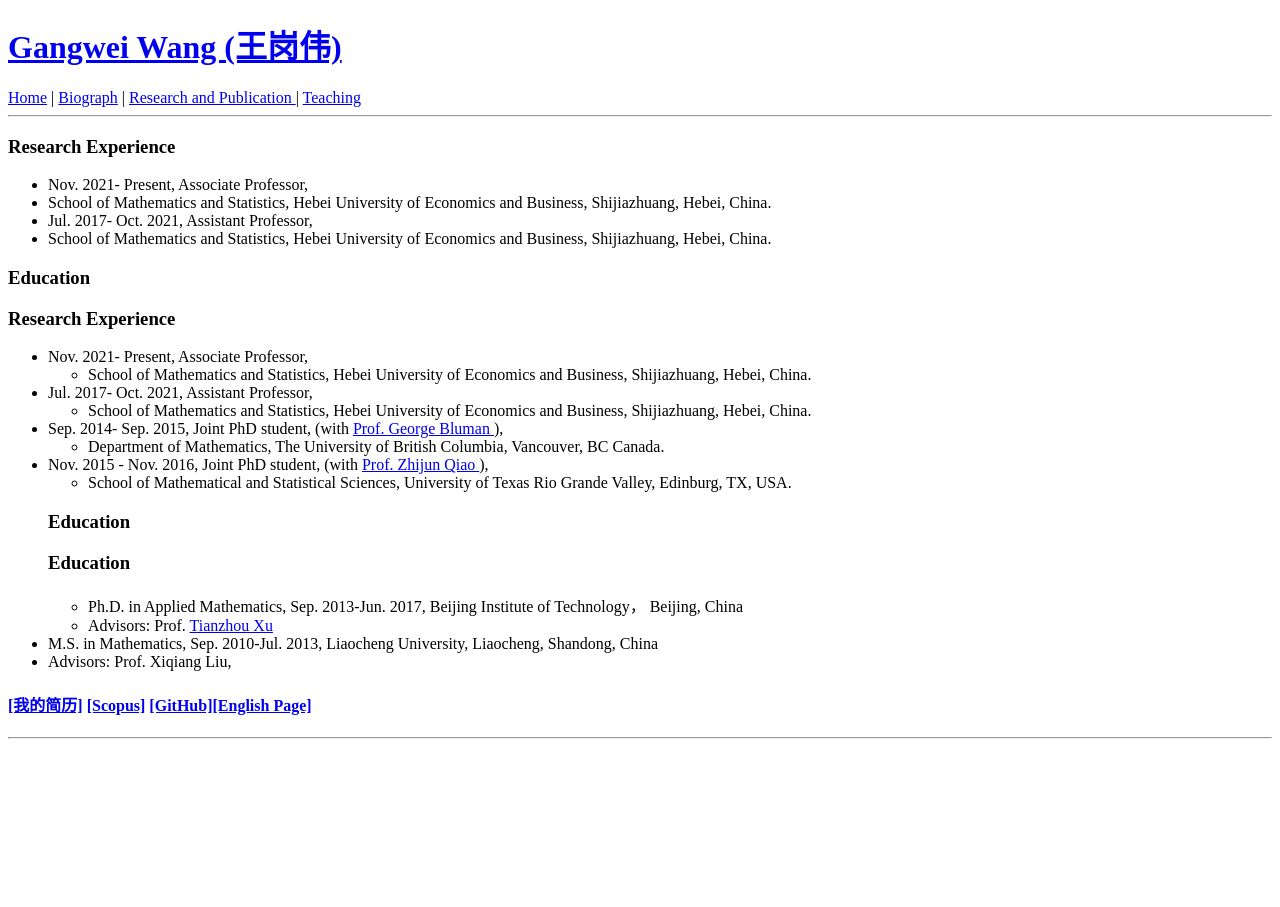
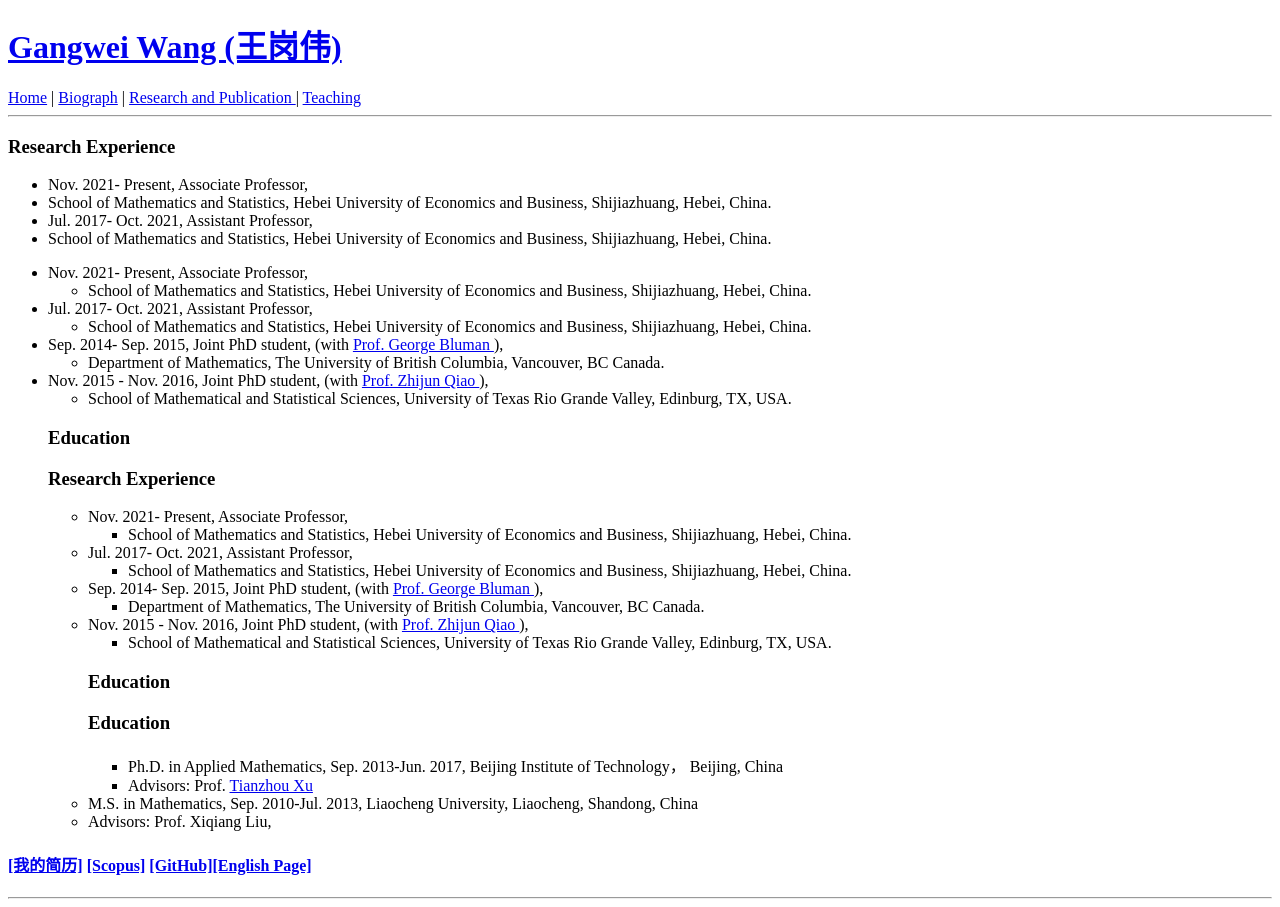
Before and after one commit to wanggangwei82/wanggangwei82.github.io, a Jekyll site: the page built from biography/index.html, in a window 1280 px wide. Built offline with Jekyll 4.4.1, drawn with Linux system fonts in a browser that asks for light colours.

Commit message:
Update index.html

```diff
--- a/biography/index.html
+++ b/biography/index.html
@@ -20,7 +20,45 @@
 <!-- /wp:list-item --></ul>
 <!-- /wp:list -->
 
+<!-- wp:list {"fontSize":"small"} -->
+<ul class="has-small-font-size"><!-- wp:list-item -->
+<li>Nov. 2021- Present, Associate Professor,<!-- wp:list -->
+<ul><!-- wp:list-item -->
+<li>School of Mathematics and Statistics,
+Hebei University of Economics and Business, Shijiazhuang, Hebei, China.</li>
+<!-- /wp:list-item --></ul>
+<!-- /wp:list --></li>
+<!-- /wp:list-item -->
 
+<!-- wp:list-item -->
+<li>Jul. 2017- Oct. 2021, Assistant Professor, <!-- wp:list -->
+<ul><!-- wp:list-item -->
+<li>School of Mathematics and Statistics,
+Hebei University of Economics and Business, Shijiazhuang, Hebei, China.</li>
+<!-- /wp:list-item --></ul>
+<!-- /wp:list --></li>
+<!-- /wp:list-item -->
+
+
+<!-- wp:list-item -->
+<li>Sep. 2014- Sep. 2015,
+Joint PhD student, (with  <a href="https://personal.math.ubc.ca/~bluman/"> Prof. George Bluman </a>),<!-- wp:list -->
+<ul><!-- wp:list-item -->
+<li>Department of Mathematics,
+The University of British Columbia, Vancouver, BC Canada.</li>
+<!-- /wp:list-item --></ul>
+<!-- /wp:list --></li>
+<!-- /wp:list-item -->
+
+<!-- wp:list-item -->
+<li>Nov. 2015 - Nov. 2016, Joint PhD student,
+  (with  <a href="https://faculty.utrgv.edu/zhijun.qiao/"> Prof. Zhijun Qiao </a>),
+  <!-- wp:list -->
+<ul><!-- wp:list-item -->
+<li>School of Mathematical and Statistical Sciences, University of Texas  Rio Grande Valley, Edinburg, TX, USA.</li>
+<!-- /wp:list-item --></ul>
+<!-- /wp:list --></li>
+<!-- /wp:list-item -->
 
 
 <!-- wp:heading {"level":3,"className":"wp-block-heading","fontSize":"normal"} -->
```
